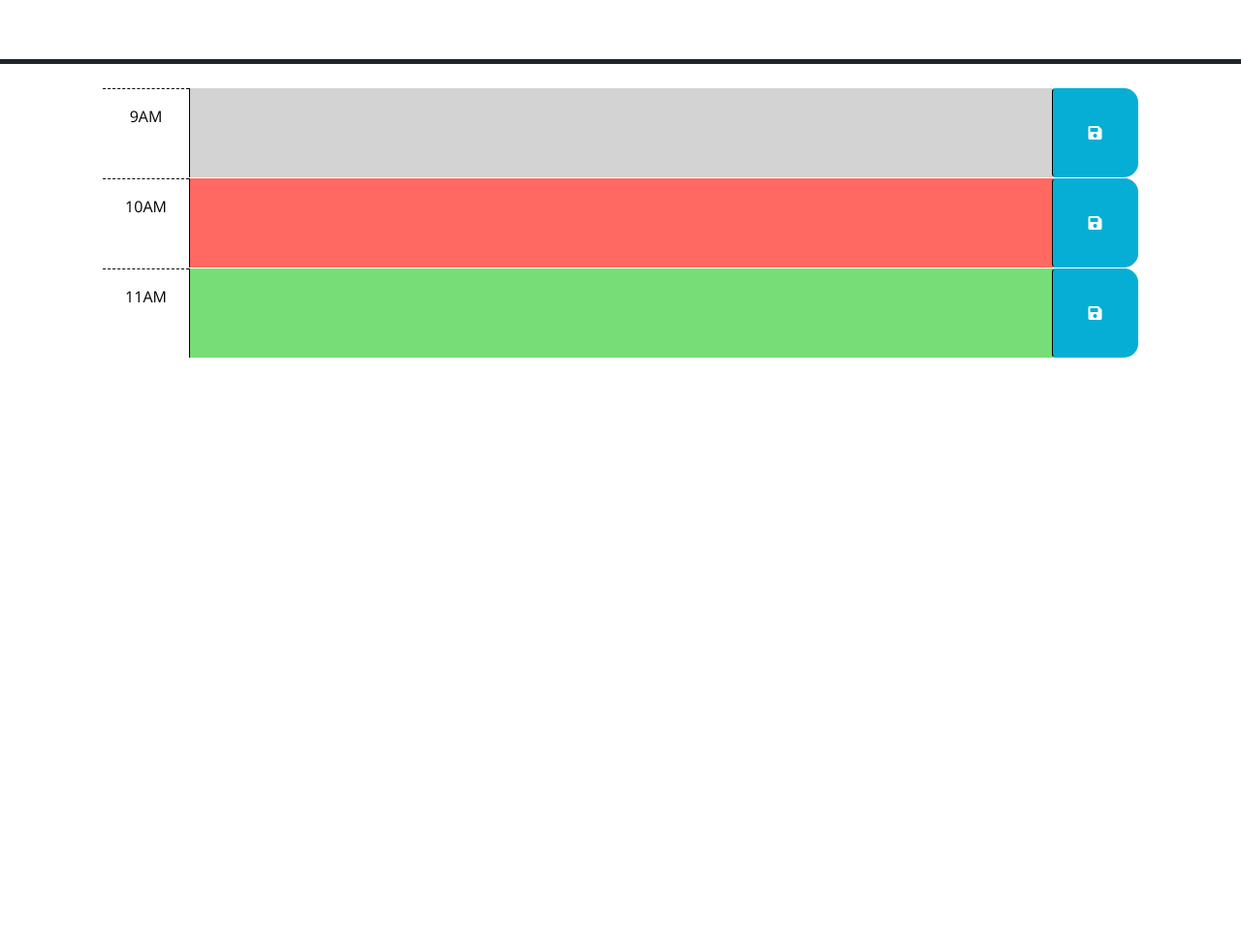
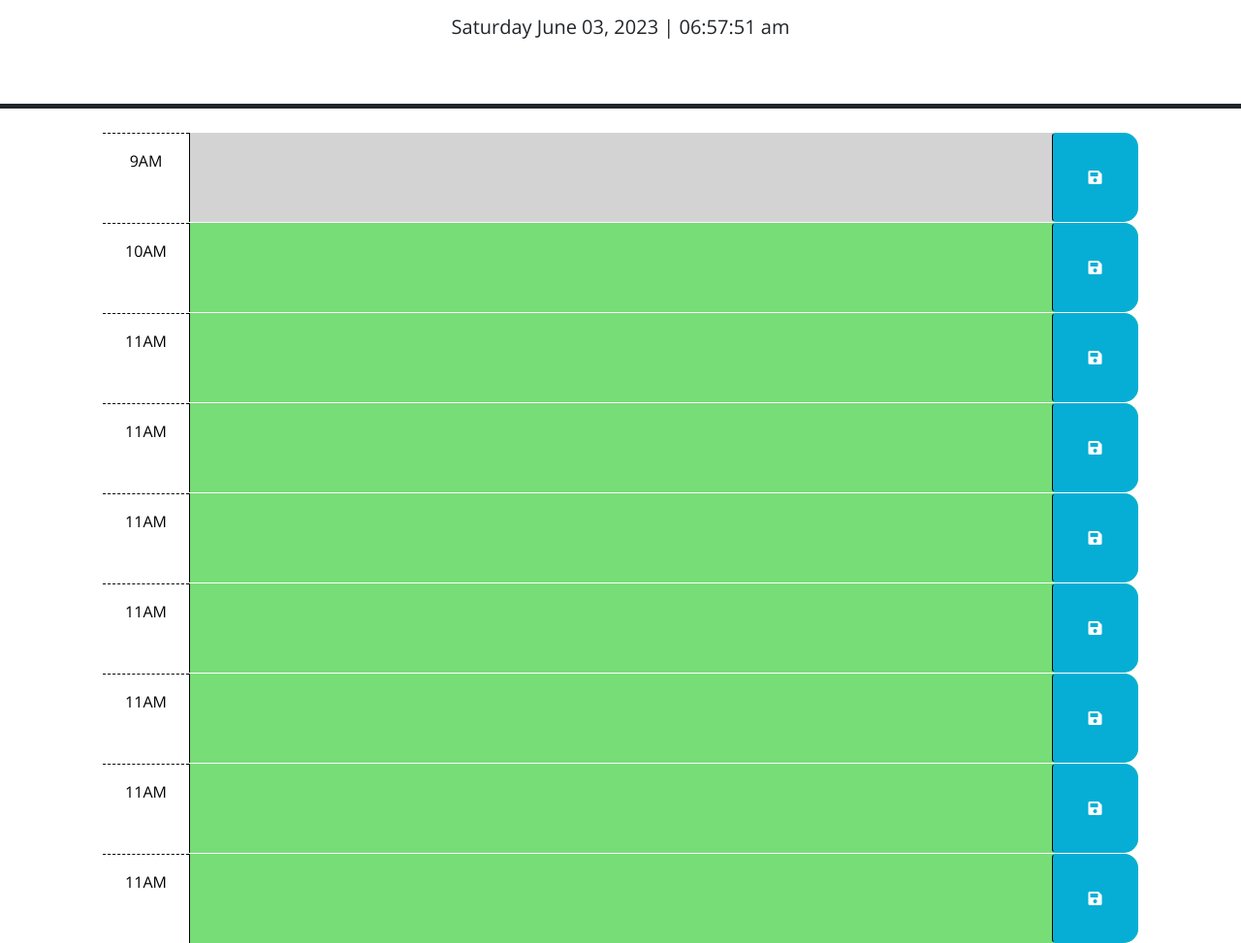
Before and after one commit to pakuhn93/project-planner, a plain HTML site: page index.html in a window 1280 px wide. Shown: the part 166-1139 px from the top of the page at 97% size. Before the commit the page ends 800 px from the top, so only its background shows below. Drawn offline with nearby package versions, Linux system fonts and the light colour scheme.

Commit message:
I got as much as I could completed before the deadline

```diff
--- a/assets/js/script.js
+++ b/assets/js/script.js
@@ -1,13 +1,55 @@
 // Wrap all code that interacts with the DOM in a call to jQuery to ensure that
 // the code isn't run until the browser has finished rendering all the elements
 // in the html.
-var saveBtn = $('.saveBtn'); //array of saveBtn class elements
-var cardPast = $('.past'); // containers of past, present, future text areas
-var cardPresent = $('.present');
-var cardFuture = $('.future');
-var button = $('.btn');
-console.log(button);
+var currentDayEl = $('#currentDay');
+var saveBtn = $('.saveBtn');
+var dateFormat = 'dddd MMMM DD, YYYY | hh:mm:ss a';
 
+currentDayEl.text(dayjs().format(dateFormat));
+
+var startTime = 09; //military time to make things easier
+var endTime = 17; //only works if same working day
+var timeTrackerAttr = ['past', 'present', 'future'];
+
+var displayDate = setInterval(timer => {
+  var currentDate = dayjs().format(dateFormat);
+  var currentHour = dayjs().format('hh');
+  currentDayEl.text(currentDate);
+
+  for(var i = startTime; i <= endTime; i++){
+    var checkEl = $('#' + 'hour-' + i);
+    if(currentHour == i){
+      checkEl.removeClass(timeTrackerAttr);
+      checkEl.addClass('present');
+    } else if (i < currentHour){
+      checkEl.removeClass(timeTrackerAttr);
+      checkEl.addClass('past');
+    } else if (i > currentHour){
+      checkEl.removeClass(timeTrackerAttr);
+      checkEl.addClass('future');
+    } else { console.log('ERROR???'); }
+  }
+
+}, 1000);
+
+
+//create the element
+//set the attributes
+//set the text
+//put it on the page
+
+
+// function generateTimes(){
+//   var startTime = 9; // military time, must be in same day
+//   var endTime = 17;
+//   var timeRange = (endTime - startTime); // business hours in a day
+//   var timeArr = [];
+//   for (i = 0; i < timeRange; i++){
+
+//   }
+// }
+
+// generateTimes();
 
 $(function () {
   // TODO: Add a listener for click events on the save button. This code should
@@ -16,9 +58,30 @@ $(function () {
   // function? How can DOM traversal be used to get the "hour-x" id of the
   // time-block containing the button that was clicked? How might the id be
   // useful when saving the description in local storage?
-  button.click(function saveMyThing() {
+  saveBtn.click(function saveMySchedule() {
+    var cardText = $(this).siblings('.description').val();
+    var cardId = $(this).parent().attr('id');
 
-    console.log(this.button);
+    var myList = {
+      past: '',
+      present: '',
+      future: ''
+    }
+
+    if(cardId == 'hour-9'){
+      myList.past = cardText;
+    } else if (cardId == 'hour-10'){
+      myList.present = cardText;
+    } else if (cardId == 'hour-11'){
+      myList.future = cardText;
+    } else { console.log("ERROR???") }
+
+    console.log(cardId);
+    var storeTime = dayjs().format('h a');
+    var storeInfo = JSON.stringify(storeTime, myList);
+
+
+
   })
 
   //
--- a/index.html
+++ b/index.html
@@ -23,7 +23,7 @@
   </head>
 
   <body>
-    <header class="p-5 mb-4 border-5 border-bottom border-dark text-center">
+    <header class="p-5 mb-4 border-5 border-bottom border-dark text-center" id="header">
       <h1 class="display-3">Work Day Scheduler</h1>
       <p class="lead">A simple calendar app for scheduling your work day</p>
       <p id="currentDay" class="lead"></p>
@@ -40,7 +40,7 @@
         -->
 
       <!-- Example of a past time block. The "past" class adds a gray background color. -->
-      <div id="hour-9" class="row time-block past">
+      <div id="hour-09" class="row time-block past">
         <div class="col-2 col-md-1 hour text-center py-3">9AM</div>
         <textarea class="col-8 col-md-10 description" rows="3"> </textarea>
         <button class="btn saveBtn col-2 col-md-1" aria-label="save">
@@ -66,6 +66,54 @@
         </button>
       </div>
 
+      <div id="hour-12" class="row time-block future">
+        <div class="col-2 col-md-1 hour text-center py-3">11AM</div>
+        <textarea class="col-8 col-md-10 description" rows="3"> </textarea>
+        <button class="btn saveBtn col-2 col-md-1" aria-label="save">
+          <i class="fas fa-save" aria-hidden="true"></i>
+        </button>
+      </div>
+
+      <div id="hour-13" class="row time-block future">
+        <div class="col-2 col-md-1 hour text-center py-3">11AM</div>
+        <textarea class="col-8 col-md-10 description" rows="3"> </textarea>
+        <button class="btn saveBtn col-2 col-md-1" aria-label="save">
+          <i class="fas fa-save" aria-hidden="true"></i>
+        </button>
+      </div>
+
+      <div id="hour-14" class="row time-block future">
+        <div class="col-2 col-md-1 hour text-center py-3">11AM</div>
+        <textarea class="col-8 col-md-10 description" rows="3"> </textarea>
+        <button class="btn saveBtn col-2 col-md-1" aria-label="save">
+          <i class="fas fa-save" aria-hidden="true"></i>
+        </button>
+      </div>
+
+      <div id="hour-15" class="row time-block future">
+        <div class="col-2 col-md-1 hour text-center py-3">11AM</div>
+        <textarea class="col-8 col-md-10 description" rows="3"> </textarea>
+        <button class="btn saveBtn col-2 col-md-1" aria-label="save">
+          <i class="fas fa-save" aria-hidden="true"></i>
+        </button>
+      </div>
+
+      <div id="hour-16" class="row time-block future">
+        <div class="col-2 col-md-1 hour text-center py-3">11AM</div>
+        <textarea class="col-8 col-md-10 description" rows="3"> </textarea>
+        <button class="btn saveBtn col-2 col-md-1" aria-label="save">
+          <i class="fas fa-save" aria-hidden="true"></i>
+        </button>
+      </div>
+
+      <div id="hour-17" class="row time-block future">
+        <div class="col-2 col-md-1 hour text-center py-3">11AM</div>
+        <textarea class="col-8 col-md-10 description" rows="3"> </textarea>
+        <button class="btn saveBtn col-2 col-md-1" aria-label="save">
+          <i class="fas fa-save" aria-hidden="true"></i>
+        </button>
+      </div>
+
     <script src="https://code.jquery.com/jquery-3.4.1.min.js"></script>
     <script
       src="https://cdn.jsdelivr.net/npm/dayjs@1.11.3/dayjs.min.js"
```
Also changed, not shown: 1 other file.
